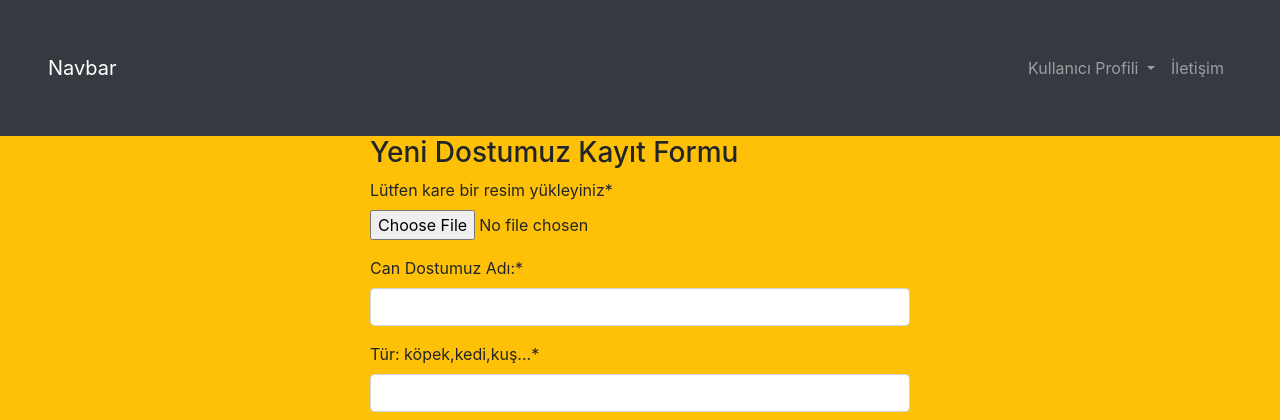
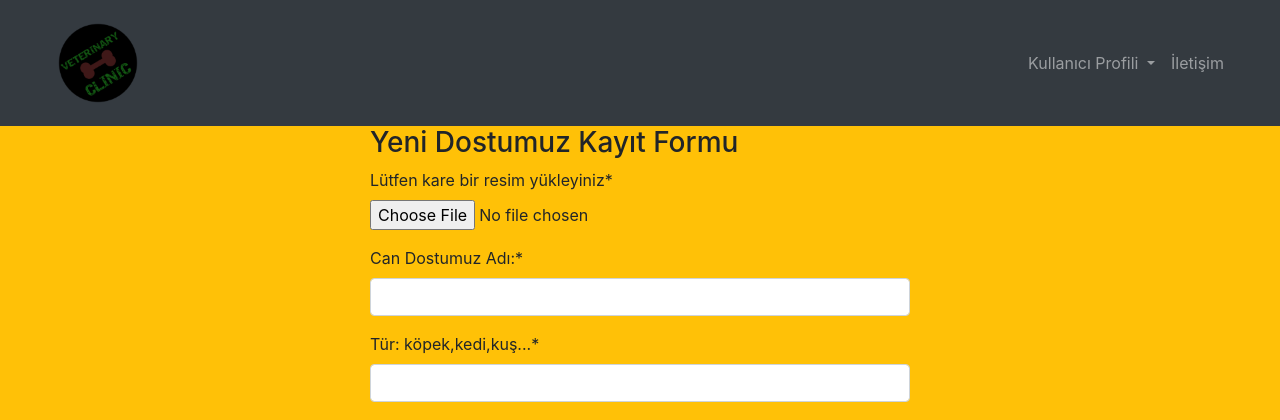
Before and after one commit to gzdlmn/vet-app, a Django app: page /pet/addpet/ in a window 1280 px wide. Shown: the top 420 px of the page. Run offline with Django 3.2, Linux system fonts and the light colour scheme; some libraries are stand-ins or nearby versions.

Commit message:
removed navbar writing and added logo

```diff
--- a/templates/includes/navbar.html
+++ b/templates/includes/navbar.html
@@ -1,5 +1,5 @@
-<nav class="navbar navbar-expand-lg navbar-dark bg-dark p-5">
-    <a class="navbar-brand" href="{% url 'homepage' %}">Navbar</a>
+<nav class="navbar navbar-expand-lg navbar-dark bg-dark py-2 px-5">
+    <a class="navbar-brand" href="{% url 'homepage' %}"><img src="/media/logo.png" width="100px" height="100px"></a>
     <button class="navbar-toggler" type="button" data-toggle="collapse" data-target="#navbarSupportedContent" aria-controls="navbarSupportedContent" aria-expanded="false" aria-label="Toggle navigation">
         <span class="navbar-toggler-icon"></span>
     </button>
```
